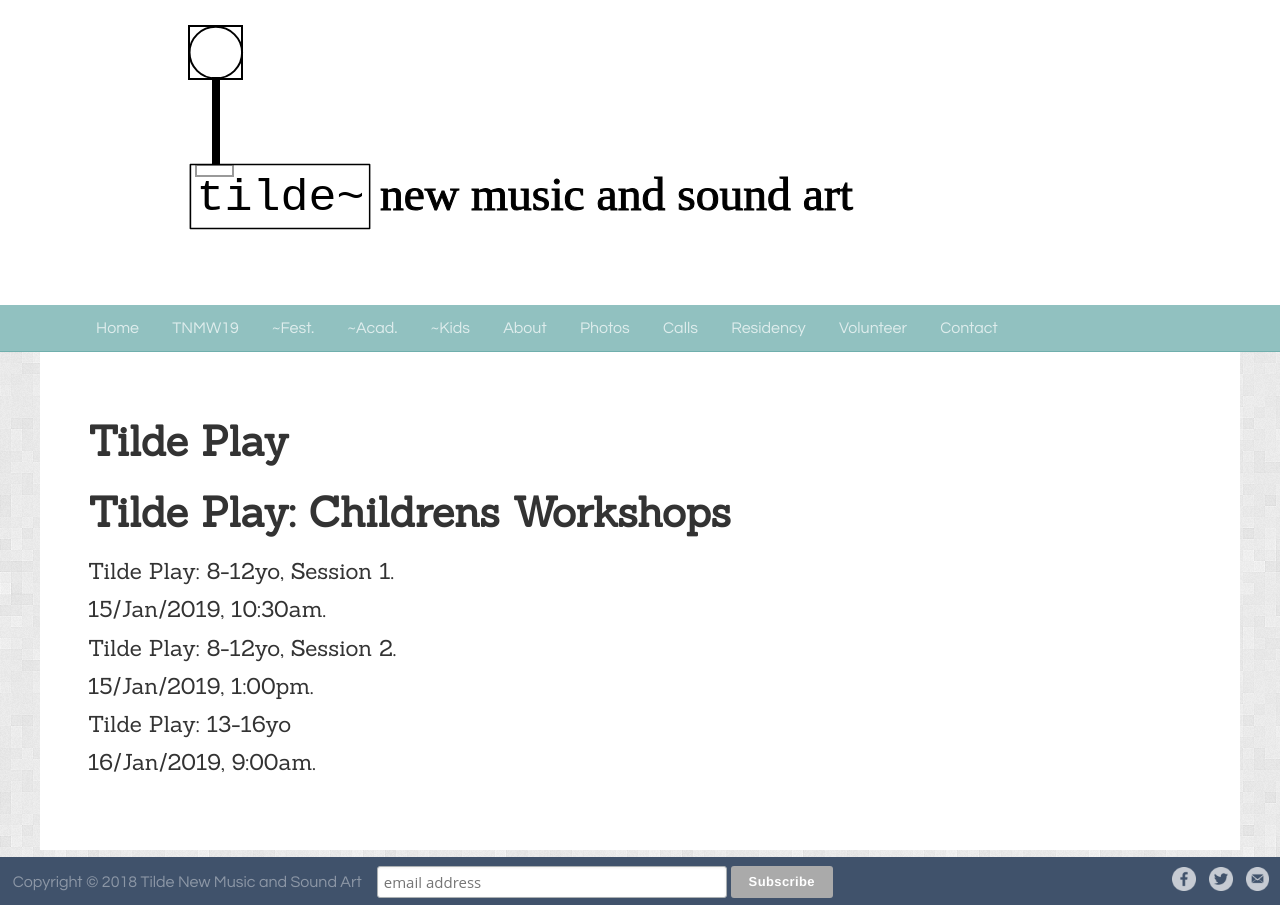
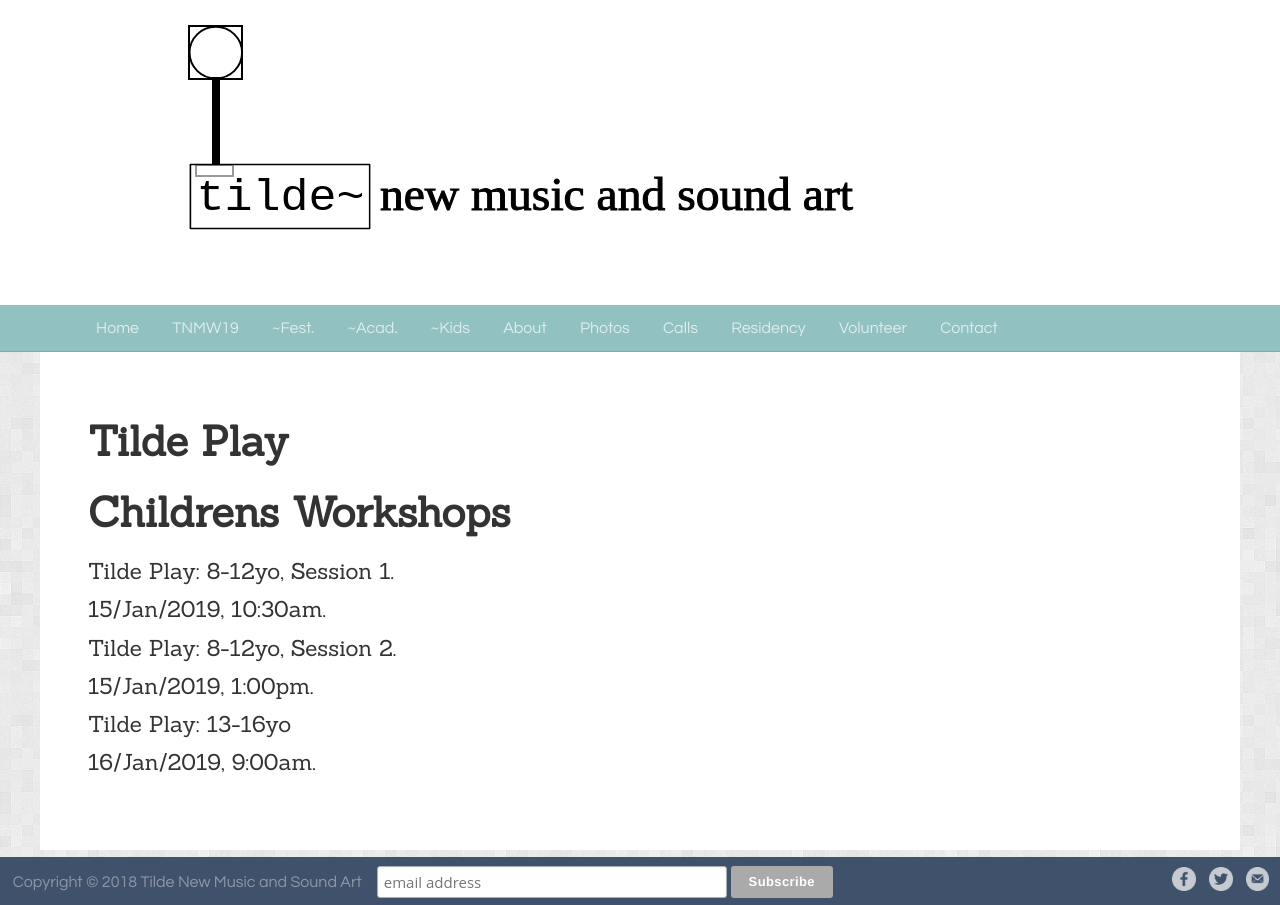
Before and after one commit to unclewalter/tilde-festival-website, a Jekyll site: the page built from pages/play.md, in a window 1280 px wide. Built offline with Jekyll 4.4.1, drawn with Linux system fonts in a browser that asks for light colours; a script that is not in the unit is left out.

Commit message:
Update play.md

```diff
--- a/pages/play.md
+++ b/pages/play.md
@@ -4,7 +4,7 @@
 permalink: /play/
 published: true
 ---
-# Tilde Play: Childrens Workshops
+# Childrens Workshops
 <!-- Insert Copy Here -->
 
 
```
